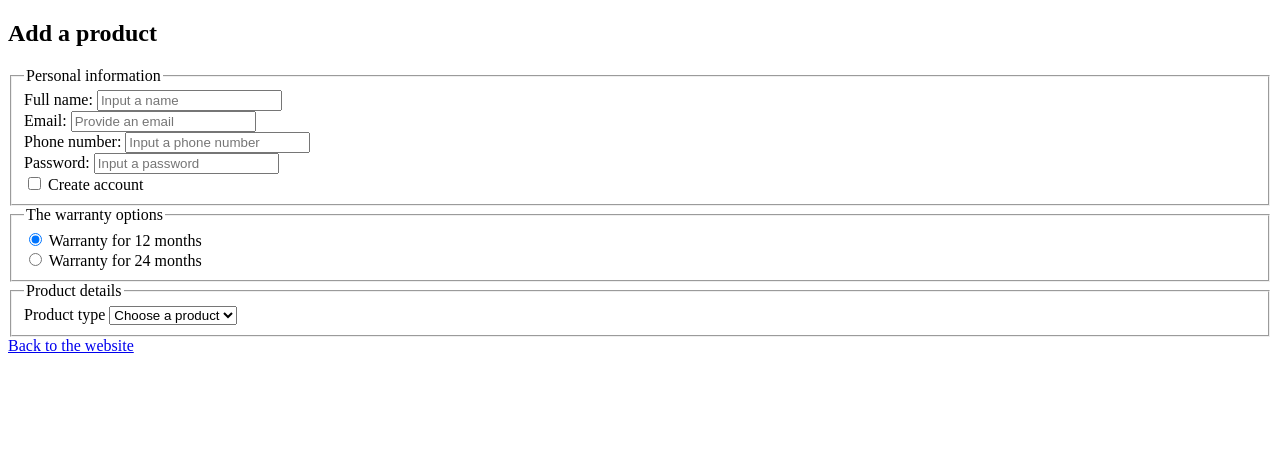
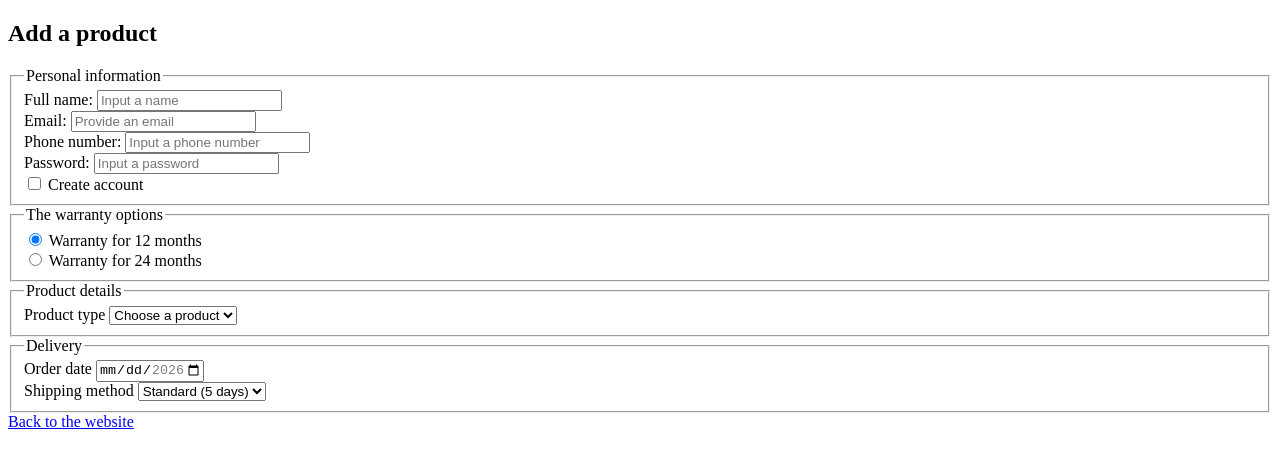
Before and after one commit to SgaTwitchTv/WAP_lab, a plain HTML site: page templatka/formik/form.html in a window 1280 px wide. Drawn offline with Linux system fonts and the light colour scheme.

Commit message:
Task 5 stage 2

```diff
--- a/templatka/formik/form.html
+++ b/templatka/formik/form.html
@@ -73,6 +73,23 @@
                             </select>
                         </div>
                     </fieldset>
+
+                    <fieldset>
+                        <legend>Delivery</legend>
+
+                        <div class="form-row">
+                             <label for="order-date">Order date</label>
+                            <input type="date" id="order-date" name="order_date" min="2026-11-01" max="2026-12-31">
+                        </div>
+
+                        <div class="form-row">
+                            <label for="shipping-method">Shipping method</label>
+                            <select id="shipping-method" name="shipping_method">
+                                <option value="5">Standard (5 days)</option>
+                                <option value="2">Express (2 days)</option>
+                            </select>
+                        </div>
+                    </fieldset>
                 </form>
             </section>
 
```
